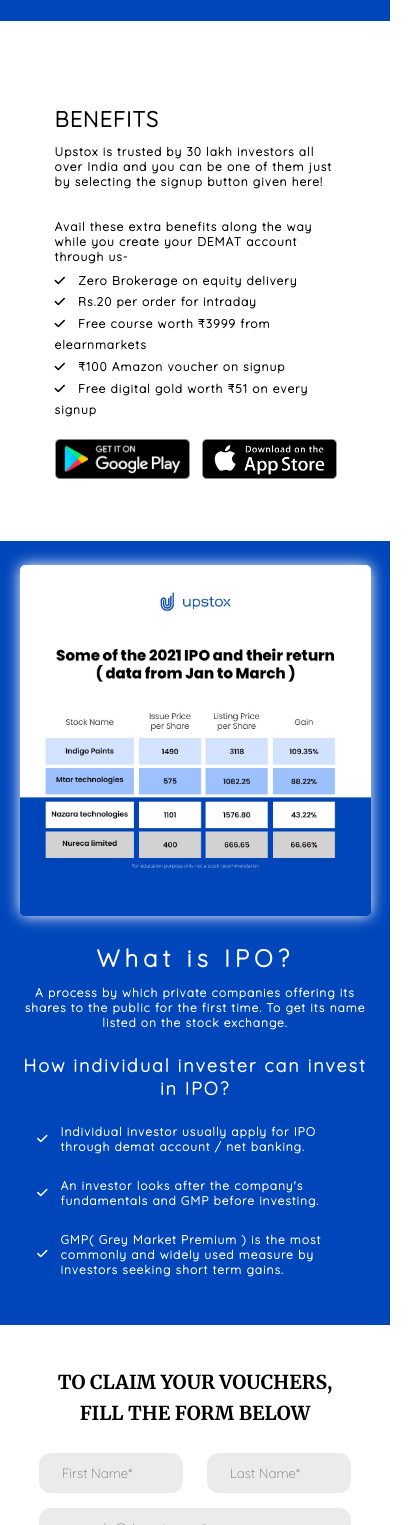
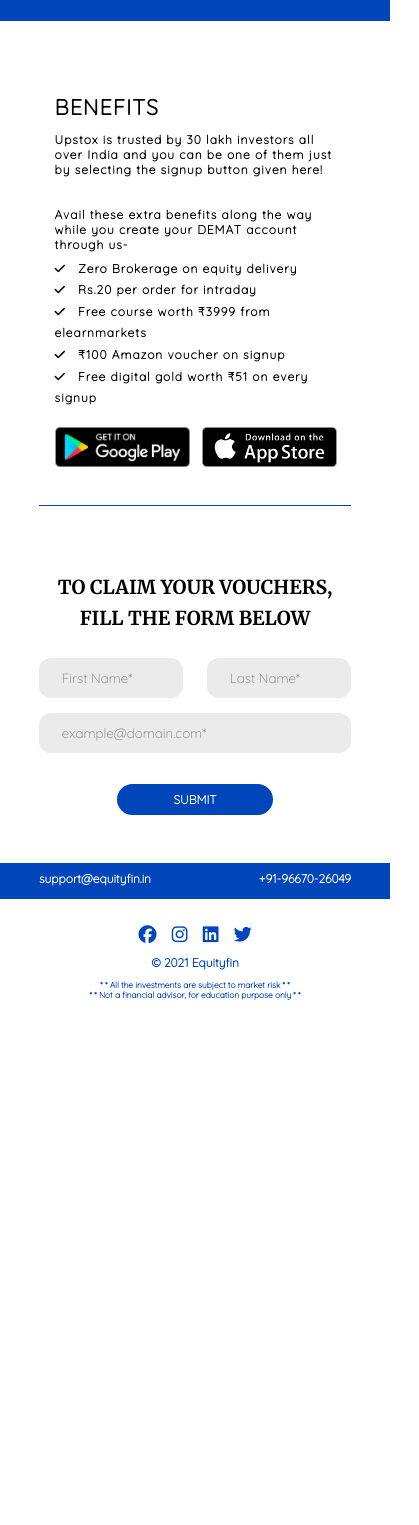
Before and after one commit to keshavarora2000/equityfin, a plain HTML site: page index.html in a window 390 px wide. Shown: the part 1195-2720 px from the top of the page, 419 px wide, since content can reach past the window. After the commit the page ends 2219 px from the top, so only its background shows below. Drawn offline with Linux system fonts and the light colour scheme; a script that the page names is missing.

Commit message:
Add files via upload

```diff
--- a/assets/css/style.css
+++ b/assets/css/style.css
@@ -370,7 +370,7 @@
         padding: 1rem 0 2rem 0;
     }
     .navbar {
-        width: 84%;
+        width: 90%;
         padding: 1rem 5%;
     }
     .points {
@@ -397,7 +397,8 @@
 
     .benefits div:first-child {
         width: 90%;
-        padding: 1rem 5%;
+        padding: 0 5% 1rem 5%;
+        border-bottom: 1px solid #0046bb;
     }
     .navbar .register-only {
         display: block;
@@ -406,13 +407,7 @@
         display: none;
     }
     .ipo {
-        flex-direction: column;
-        width: 90%;
-        padding: 2rem 5%;
-        text-align: center;
-    }
-    .ipo .image img {
-        width: 100%;
+        display: none;
     }
     .des .point {
         padding: 1rem 5%;
```
